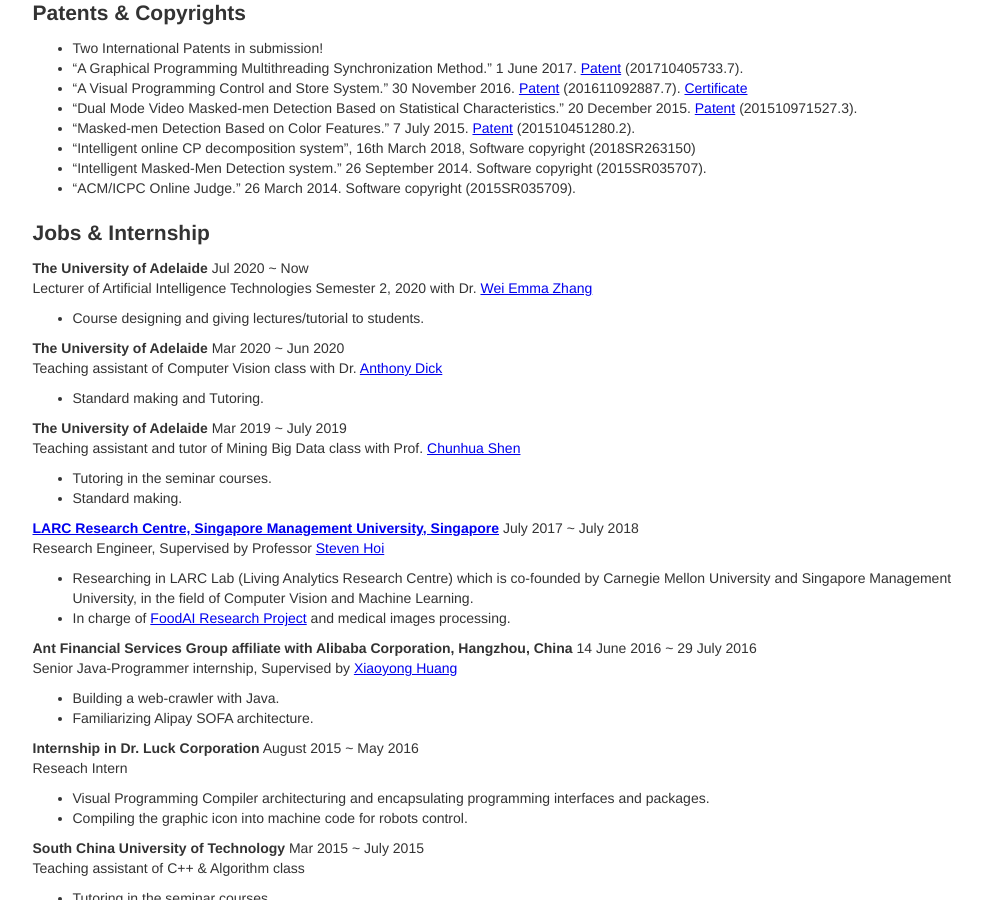
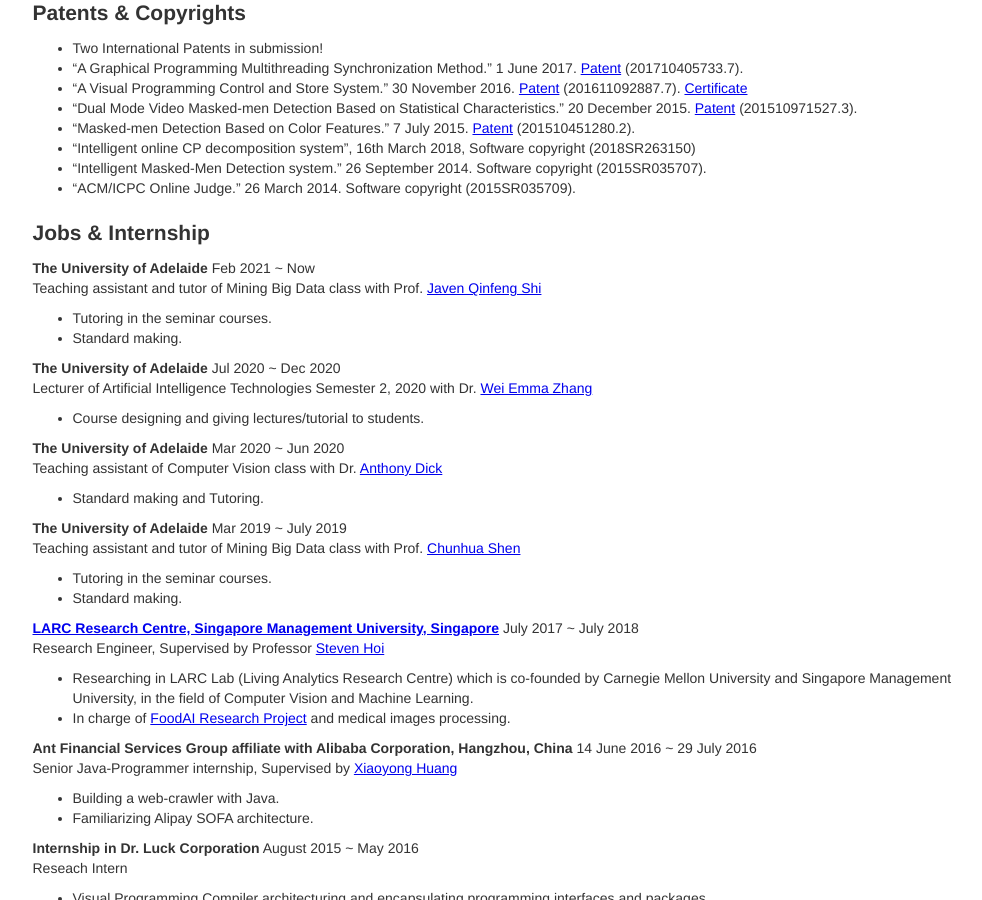
Before and after one commit to billhhh/whblog-omega, a Jekyll site: the page res/index.html, which Jekyll copies as it is, in a window 1280 px wide and 900 px high, scrolled down 1112 px. Shown: the whole window, without its empty margins (120-1102 px from the left). Built offline with Jekyll 4.4.1, drawn with Linux system fonts in a browser that asks for light colours.

Commit message:
Update index.html

```diff
--- a/res/index.html
+++ b/res/index.html
@@ -144,8 +144,22 @@
 
       <h2>Jobs & Internship</h2>
       <div class="row">
+        <strong>The University of Adelaide</strong>
+        <span class="time">Feb 2021 ~ Now</span>
+        <p>Teaching assistant and tutor of Mining Big Data class with Prof. <a href="https://cs.adelaide.edu.au/~javen/">Javen Qinfeng Shi</a></p>
+        <ul>
+          <li>
+            Tutoring in the seminar courses.
+          </li>
+          <li>
+            Standard making.
+          </li>
+        </ul>
+      </div>
+
+      <div class="row">
 	<strong>The University of Adelaide</strong>
-        <span class="time">Jul 2020 ~ Now</span>
+        <span class="time">Jul 2020 ~ Dec 2020</span>
         <p>Lecturer of Artificial Intelligence Technologies Semester 2, 2020 with Dr. <a href="https://researchers.adelaide.edu.au/profile/wei.e.zhang">Wei Emma Zhang</a></p>
         <ul>
           <li>
```
